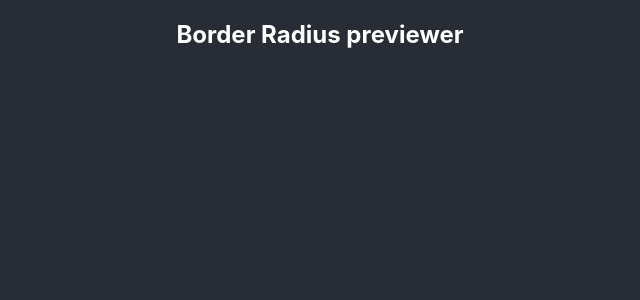
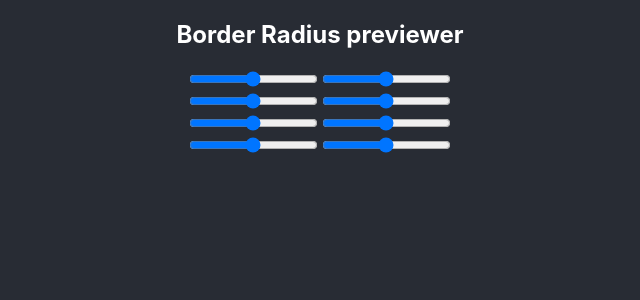
Before and after one commit to tothricsaj/border-radius-previewr, a React (Create React App) app: page / in a window 1280 px wide. Shown: the top 300 px of the page, without its empty margins (320-960 px from the left). Built offline with nearby package versions, Linux system fonts and the light colour scheme.

Commit message:
sliders are added

```diff
--- a/src/App.css
+++ b/src/App.css
@@ -7,3 +7,12 @@
 
   color: white;
 }
+
+.vertical-wrapper {
+  /* transform: rotate(-90deg); */
+}
+
+
+.vertical {
+  appearance: slider-vertical;
+}
--- a/src/App.js
+++ b/src/App.js
@@ -4,15 +4,37 @@ import './App.css';
 class App extends React.Component {
 
   render() {
+
+    let sliders = () => {
+      let classes = [
+        'top-left',
+        'top-right',
+        'bottom-left',
+        'bottom-right'
+      ]
+
+      return classes.map((el, i) => {
+        return (
+          <div className={el}>
+            <input className={el + '-x'} type="range" min="1" max="100" />
+            <input className={el + '-y'} type="range" min="1" max="100" />
+          </div>
+        )
+
+      })
+    }
+
     return (
     <div className="App">
       <h2>Border Radius previewer</h2>
 
-      {/* <input type="range" min="0" max="100" v/> */}
+      <div className="box"></div>
+
+      {sliders()}
+
     </div>
   );
   }
-
 }
 
 export default App;
```
